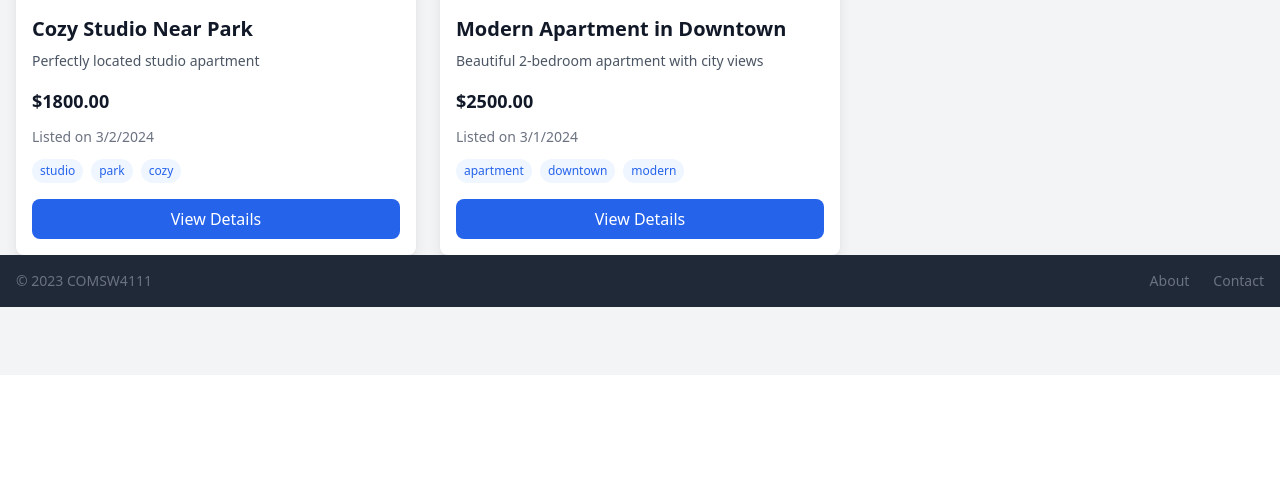
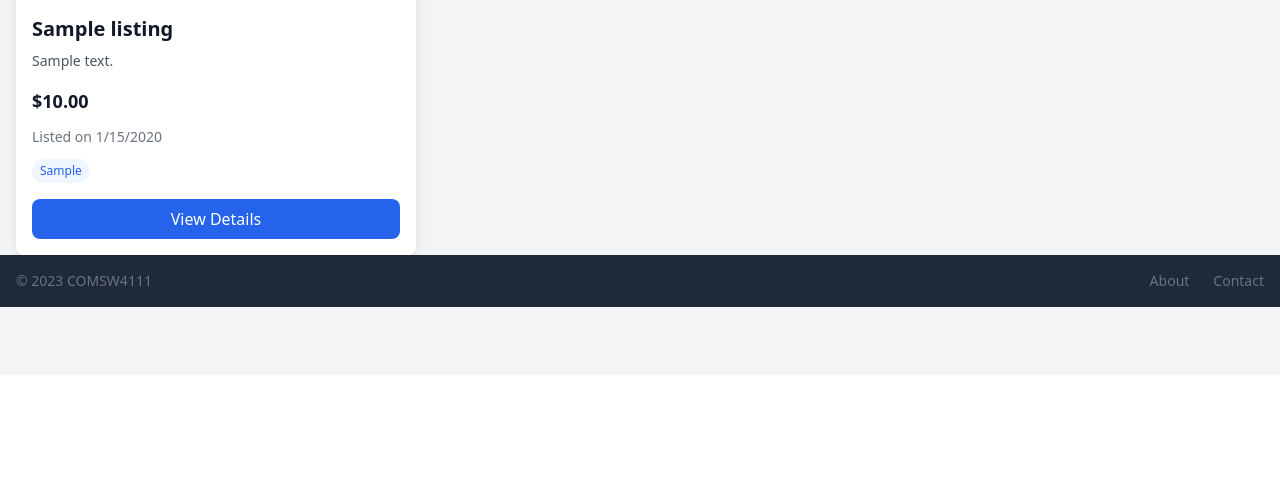
Before and after one commit to chriswebb09/COMSW4111, a Flask app: page /search in a window 1280 px wide. Shown: the part 493-988 px from the top of the page. Run offline with Flask 3, Linux system fonts and the light colour scheme; tables that the repository leaves empty hold one stand-in row (values such as "Sample post"); grey boxes marked "Sample" are stand-in pictures; parts of the project's set-up code (start-up, migrations or seed data) failed here and were passed over; some libraries are stand-ins or nearby versions.

Commit message:
fix listing

```diff
--- a/COMSW4111/server/listing/routes.py
+++ b/COMSW4111/server/listing/routes.py
@@ -19,10 +19,41 @@ from sqlalchemy import exc
 ALLOWED_EXTENSIONS = {'png', 'jpg', 'jpeg', 'gif'}
 UPLOAD_FOLDER = 'static/listing_images'
 
-@bp.route('/listings/<string:listing_id>', methods=['GET'])
-def get_listing_page(listing_id):
-    return render_template('listing.html', title='Create Listing')
+@bp.route('/listing/<string:listing_id>', methods=['GET'])
+def listing_page(listing_id):
+    print("listing_page")
+    print(listing_id)
 
+    listing = Listing.query.filter_by(listing_id=listing_id).first()
+    print(listing.__dict__)
+    list_data = {
+                "listing_id": str(listing.__dict__['listing_id']),
+                "seller_id": str(listing.__dict__['seller_id']),
+                "status": str(listing.__dict__["status"]),
+                "title": str(listing.__dict__["title"]),
+                "description": str(listing.__dict__["description"]),
+                "price": float(listing.__dict__["price"]),
+                "list_image": str(listing.__dict__["list_image"]),
+                "location_id": str(listing.__dict__["location_id"])
+    }
+    # listing_data_json =  jsonify({
+    #         "listing_id": str(listing.__dict__['listing_id']),
+    #         "seller_id": str(listing.__dict__['seller_id']),
+    #         "status": str(listing.__dict__["status"]),
+    #         "title": str(listing.__dict__["title"]),
+    #         "description": str(listing.__dict__["description"]),
+    #         "price": float(listing.__dict__["price"]),
+    #         "list_image": str(listing.__dict__["list_image"]),
+    #         "location_id": str(listing.__dict__["location_id"])
+    #     })
+    # print(listing_data_json.__dict__)
+    # temp = json.dumps(listing_data_json)
+    #
+    return render_template('listing.html', title='Listing', listing_data=list_data)
+
+# @bp.route('/listing', methods=['GET', 'POST'])
+# def listing():
+#     return render_template('listing.html', title='Listing')
 
 def allowed_file(filename):
     return '.' in filename and filename.rsplit('.', 1)[1].lower() in ALLOWED_EXTENSIONS
@@ -171,6 +202,7 @@ def get_listing(listing_id):
         return jsonify({
             'listing_id': listing.listing_id,
             'seller_id': listing.seller_id,
+            'status': listing.status,
             'title': listing.title,
             'description': listing.description,
             'price': float(listing.price),
@@ -201,6 +233,8 @@ def update_listing(listing_id):
             listing.title = data['title']
         if 'description' in data:
             listing.description = data['description']
+        if 'status' in data:
+            listing.status = data['status']
         if 'price' in data:
             listing.price = data['price']
         if 'list_image' in data:
@@ -254,33 +288,14 @@ def delete_listing(listing_id):
 
 @bp.route('/api/listing/search', methods=['GET'])
 def search_listings():
-    try:
-        # Get search parameters
-        title = request.args.get('title', '')
-        min_price = request.args.get('min_price', type=float)
-        max_price = request.args.get('max_price', type=float)
-        meta_tag = request.args.get('meta_tag', '')
-
-        # Build query
-        query = Listing.query
-
-        if title:
-            query = query.filter(Listing.title.ilike(f'%{title}%'))
-        if min_price is not None:
-            query = query.filter(Listing.price >= min_price)
-        if max_price is not None:
-            query = query.filter(Listing.price <= max_price)
-        if meta_tag:
-            query = query.filter(Listing.meta_tag.ilike(f'%{meta_tag}%'))
-
-        # Execute query
-        listings = query.all()
-
+    if request.args is None:
+        listings = Listing.query.all()
         # Format results
         results = [{
             'listing_id': listing.listing_id,
             'seller_id': listing.seller_id,
             'title': listing.title,
+            'status': listing.status,
             'description': listing.description,
             'price': float(listing.price),
             'list_image': listing.list_image,
@@ -291,12 +306,46 @@ def search_listings():
         } for listing in listings]
 
         return jsonify(results), 200
+    else:
+        try:
+            # Get search parameters
+            title = request.args.get('title', '')
+            min_price = request.args.get('min_price', type=float)
+            max_price = request.args.get('max_price', type=float)
+            meta_tag = request.args.get('meta_tag', '')
 
-    except Exception as e:
-        current_app.logger.error(f"Error searching listings: {str(e)}")
-        return jsonify({'error': 'Failed to search listings'}), 500
+            # Build query
+            query = Listing.query
 
+            if title:
+                query = query.filter(Listing.title.ilike(f'%{title}%'))
+            if min_price is not None:
+                query = query.filter(Listing.price >= min_price)
+            if max_price is not None:
+                query = query.filter(Listing.price <= max_price)
+            if meta_tag:
+                query = query.filter(Listing.meta_tag.ilike(f'%{meta_tag}%'))
 
-@bp.route('/listing', methods=['GET', 'POST'])
-def listing():
-    return render_template('listing.html', title='Listing')
+            # Execute query
+            listings = query.all()
+
+            # Format results
+            results = [{
+                'listing_id': listing.listing_id,
+                'seller_id': listing.seller_id,
+                'title': listing.title,
+                'status': listing.status,
+                'description': listing.description,
+                'price': float(listing.price),
+                'list_image': listing.list_image,
+                'location_id': listing.location_id,
+                'meta_tag': listing.meta_tag,
+                't_created': listing.t_created.isoformat(),
+                't_last_edit': listing.t_last_edit.isoformat()
+            } for listing in listings]
+
+            return jsonify(results), 200
+
+        except Exception as e:
+            current_app.logger.error(f"Error searching listings: {str(e)}")
+            return jsonify({'error': 'Failed to search listings'}), 500
--- a/COMSW4111/server/static/js/search.js
+++ b/COMSW4111/server/static/js/search.js
@@ -1,41 +1,63 @@
 const { useState, useEffect } = React;
 
-// Sample data structure matching the Listing model
-const sampleListings = [
-  {
-    listing_id: 1,
-    seller_id: 101,
-    title: "Modern Apartment in Downtown",
-    description: "Beautiful 2-bedroom apartment with city views",
-    price: 2500.00,
-    list_image: "/api/placeholder/400/300",
-    location_id: 1,
-    meta_tag: "apartment, downtown, modern",
-    t_created: "2024-03-01T12:00:00",
-    t_last_edit: "2024-03-01T14:30:00"
-  },
-  {
-    listing_id: 2,
-    seller_id: 102,
-    title: "Cozy Studio Near Park",
-    description: "Perfectly located studio apartment",
-    price: 1800.00,
-    list_image: "/api/placeholder/400/300",
-    location_id: 2,
-    meta_tag: "studio, park, cozy",
-    t_created: "2024-03-02T10:00:00",
-    t_last_edit: "2024-03-02T11:15:00"
-  },
-  // Add more sample listings as needed
-];
+// // Sample data structure matching the Listing model
+// const sampleListings = [
+//   {
+//     listing_id: 1,
+//     seller_id: 101,
+//     title: "Modern Apartment in Downtown",
+//     description: "Beautiful 2-bedroom apartment with city views",
+//     price: 2500.00,
+//     list_image: "/api/placeholder/400/300",
+//     location_id: 1,
+//     meta_tag: "apartment, downtown, modern",
+//     t_created: "2024-03-01T12:00:00",
+//     t_last_edit: "2024-03-01T14:30:00"
+//   },
+//   {
+//     listing_id: 2,
+//     seller_id: 102,
+//     title: "Cozy Studio Near Park",
+//     description: "Perfectly located studio apartment",
+//     price: 1800.00,
+//     list_image: "/api/placeholder/400/300",
+//     location_id: 2,
+//     meta_tag: "studio, park, cozy",
+//     t_created: "2024-03-02T10:00:00",
+//     t_last_edit: "2024-03-02T11:15:00"
+//   },
+//   // Add more sample listings as needed
+// ];
 
 const ProductListingPage = () => {
   const [searchTerm, setSearchTerm] = useState('');
   const [sortBy, setSortBy] = useState('newest');
   const [priceRange, setPriceRange] = useState('all');
+   const [listingsData, setListingsData] = useState([]);
+  const [loading, setLoading] = useState(true);
+  const [error, setError] = useState(null);
+
+    useEffect(() => {
+    fetchListingData();
+  }, []);
+      const fetchListingData = async () => {
+    try {
+      const response = await fetch('/api/listing/search');
+      if (!response.ok) throw new Error('Failed to fetch user data');
+      const data = await response.json();
+      console.log(data);
+      setListingsData(data);
+    } catch (err) {
+      setError(err.message);
+    } finally {
+      setLoading(false);
+    }
+  };
+
+
 
   // Filter and sort functions
-  const filteredListings = sampleListings.filter(listing => {
+  const filteredListings = listingsData.filter(listing => {
     const matchesSearch = listing.title.toLowerCase().includes(searchTerm.toLowerCase()) ||
                          listing.description.toLowerCase().includes(searchTerm.toLowerCase());
     const matchesPrice = priceRange === 'all' ||
@@ -145,9 +167,12 @@ const ProductListingPage = () => {
                   )}
                 </div>
 
-                <button className="mt-4 w-full bg-blue-600 text-white py-2 rounded-lg hover:bg-blue-700 transition duration-200 font-medium">
-                  View Details
-                </button>
+                <a href={`listing/${listing.listing_id}`} className="w-full">
+                  <button
+                      className="mt-4 w-full bg-blue-600 text-white py-2 rounded-lg hover:bg-blue-700 transition duration-200 font-medium">
+                    View Details
+                  </button>
+                </a>
               </div>
             </div>
           ))}
@@ -155,7 +180,7 @@ const ProductListingPage = () => {
 
         {/* No Results Message */}
         {filteredListings.length === 0 && (
-          <div className="text-center py-12 bg-white rounded-lg shadow mt-6">
+            <div className="text-center py-12 bg-white rounded-lg shadow mt-6">
             <p className="text-gray-500 text-lg">No listings found matching your criteria</p>
             <button
               onClick={() => {
@@ -174,5 +199,7 @@ const ProductListingPage = () => {
   );
 };
 
+
+
 const domContainer = document.querySelector('#root');
 ReactDOM.render(<ProductListingPage/>, domContainer);
--- a/COMSW4111/server/templates/listing.html
+++ b/COMSW4111/server/templates/listing.html
@@ -3,6 +3,11 @@
     <main>
         <div id='root' className=''></div>
         <script type="text/babel" src="{{url_for('static', filename='js/listing.js')}}"></script>
+        <script type="text/babel">
+            var listing = {{listing_data|tojson|safe}}
+            const domContainer = document.querySelector('#root');
+            ReactDOM.render(<ListingPage reportDataElems={listing}/>, domContainer);
+        </script>
         <div class="mt-30 mb-30 h-60"></div>
     </main>
 {% endblock %}
```
Also changed, not shown: COMSW4111/server/static/js/listing.js (+107 -82 lines).
